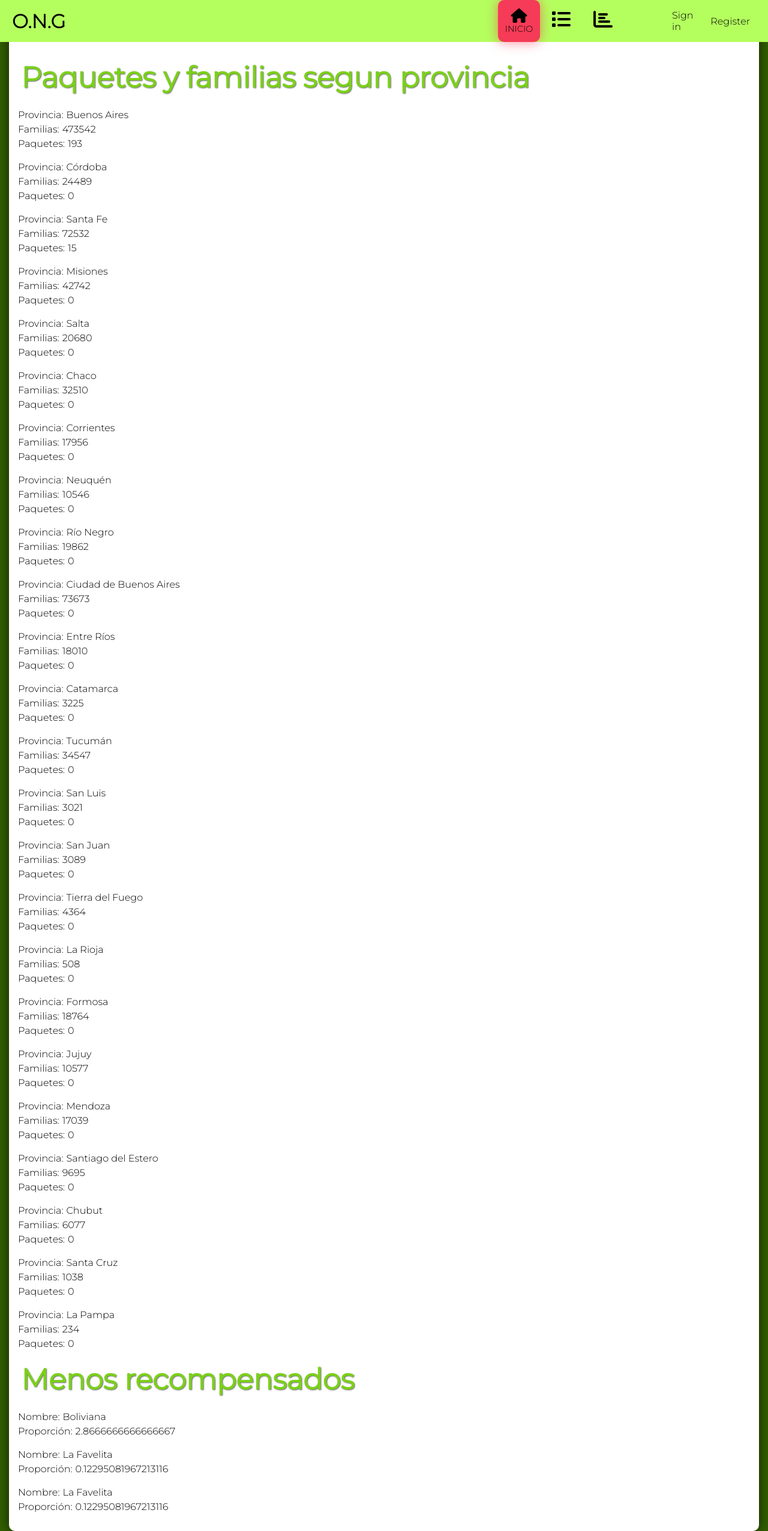
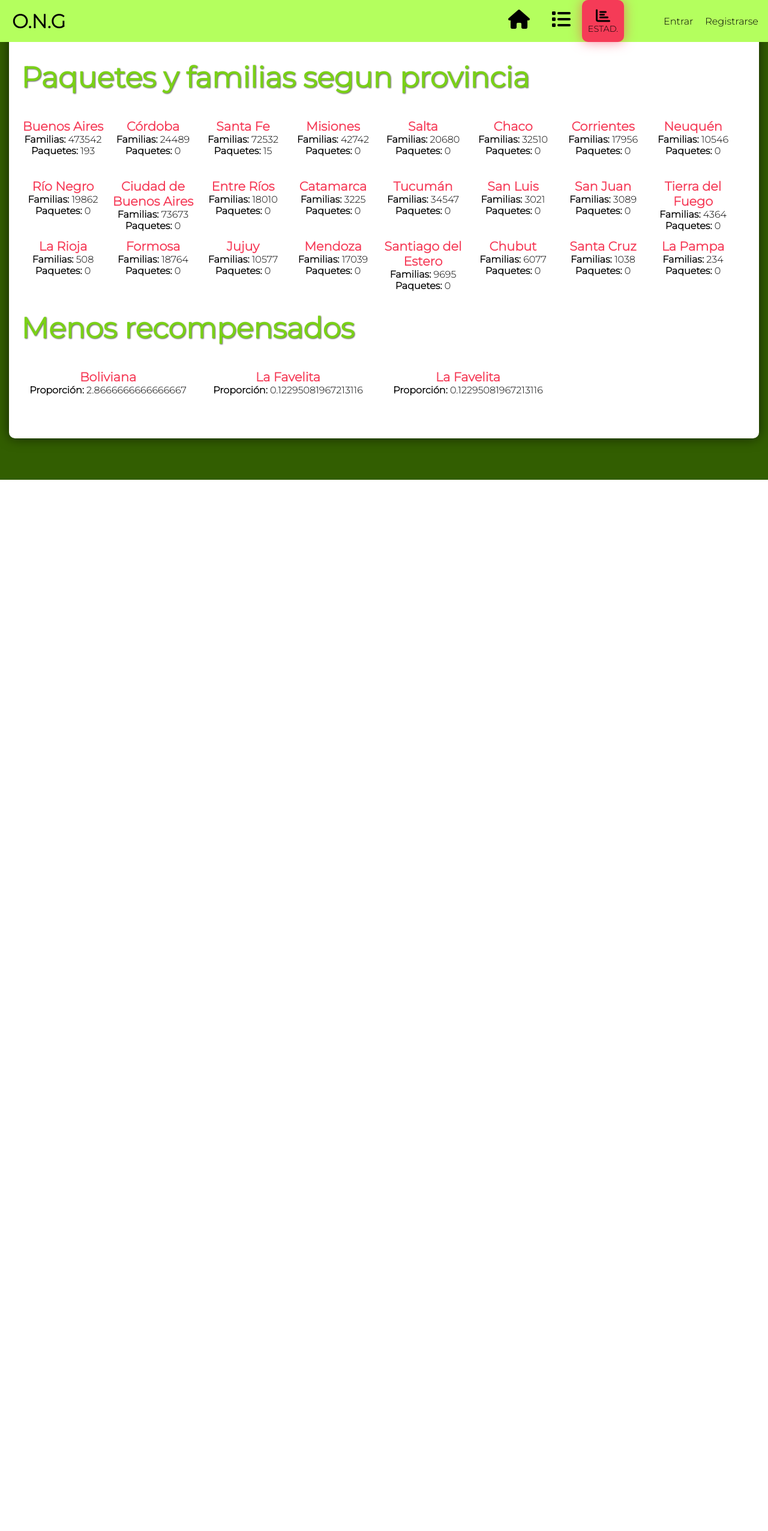
Before and after one commit to JuanICasareski/Desarollo-Sistemas-ONIET-2021, a Flask app: page /estadistica in a window 1280 px wide. Shown: the whole page at 60% size. After the commit the page ends 800 px from the top, so only its background shows below. Run offline with Flask 2, Linux system fonts and the light colour scheme; the visitor is signed in with stand-in values (Sample User, id 1); data comes from the database, SQL or seed files in the repository; some libraries are stand-ins or nearby versions.

Commit message:
final commit

```diff
--- a/static/barrios_style.css
+++ b/static/barrios_style.css
@@ -64,6 +64,12 @@ body {
 .item-table tbody tr {
     border-bottom: 1px solid #555;
     color: #000;
+    height: 60px;
+}
+
+.item-table tbody tr a {
+    text-decoration: none;
+    color: #fff;
 }
 
 .item-table tbody tr:nth-of-type(even) {
--- a/static/stats_style.css
+++ b/static/stats_style.css
@@ -10,17 +10,41 @@ body {
     background: #fff;
 }
 
+.stats-info {
+    display: flex;
+    flex-wrap: wrap;
+    width: 100%;
+}
+
+.stats-info p {
+    width: 150px;
+    height: 100px;
+    text-align: center;
+}
+.stats-info.bigger p {
+    width: 300px;
+    height: 100px;
+    text-align: center;
+}
+
+.stats-info p span {
+    margin: 5px 0;
+}
+
 .stats-block h2 {
     font-size: 3rem;
     font-weight: 800;
-    margin: 20px 5px;
+    margin: 20px 5px 40px 5px;
     color: #7ad117;
     text-shadow: 1px 1px 2px #0009;
 }
 
-.stats-block p {
-    font-size: 1.2rem;
-    font-weight: 500;
-    color: #000;
-    margin-bottom: 15px;
+.stats-header {
+    color: #f53b57;
+    font-size: 1.3rem;
+    font-weight: 700;
 }
+
+.stats-title {
+    font-weight: bold;
+}
--- a/templates/base.html
+++ b/templates/base.html
@@ -1,16 +1,19 @@
 <!DOCTYPE html>
 <html lang="es">
-
 <head>
     <meta charset="UTF-8">
     <meta http-equiv="X-UA-Compatible" content="IE=edge">
     <meta name="viewport" content="width=device-width, initial-scale=1.0">
-    <title>{ % block title % } { % endblock % }</title>
+    <title>
+        {% block title %}
+            O.N.G
+        {% endblock title %}
+    </title>
     <link rel="stylesheet" href="{{ url_for('static', filename='style.css' )}}">
     <script src="https://kit.fontawesome.com/30735d7de8.js" crossorigin="anonymous"></script>
-    {% block other_imports %} {% endblock %}
+    {% block other_imports %}
+    {% endblock other_imports %}
 </head>
-
 <body>
     <header class='header-container'>
         <a href="{{ url_for('index') }}">
@@ -21,19 +24,19 @@
         <div class="navbar">
             <nav class="nav-container">
                 <ul class="nav-list">
-                    <li class="nav-item active">
+                    <li class="nav-item {% block home_active %}{% endblock home_active %}">
                         <a href="{{ url_for('index') }}">
                             <span class="nav-icon"><i class="fas fa-home"></i></span>
                             <span class="nav-text">Inicio</span>
                         </a>
                     </li>
-                    <li class="nav-item">
+                    <li class="nav-item {% block barrio_active %}{% endblock barrio_active %}">
                         <a href="{{ url_for('barrio') }}">
                             <span class="nav-icon"><i class="fas fa-list"></i></span>
                             <span class="nav-text">Barrio</span>
                         </a>
                     </li>
-                    <li class="nav-item">
+                    <li class="nav-item {% block stats_active %}{% endblock stats_active %}">
                         <a href="{{ url_for('estadistica') }}">
                             <span class="nav-icon"><i class="fas fa-chart-bar"></i></span>
                             <span class="nav-text">Estad.</span>
@@ -44,10 +47,10 @@
             </nav>
             <div class="nav-login-container">
                 <a href="{{ url_for('login') }}">
-                    <div class="nav-login-item">Sign in</div>
+                    <div class="nav-login-item">Entrar</div>
                 </a>
                 <a href="{{ url_for('sign_in') }}">
-                    <div class="nav-login-item">Register</div>
+                    <div class="nav-login-item">Registrarse</div>
                 </a>
             </div>
             <div class="hamburger">
@@ -56,16 +59,22 @@
         </div>
     </header>
 
-    {% with messages = get_flashed_messages(with_categories=true) %} {% if messages %} {% for category, message in messages %}
+    {% with messages = get_flashed_messages(with_categories=true) %}
+        {% if messages %}
+            {% for category, message in messages %}
                 <div class="alert alert-{{ category }}">
                     {{ message }}
                     <button type="button" class="close" aria-label="Close">
                         <span aria-hidden="true">&times;</span>
                     </button>
                 </div>
-    {% endfor %} {% endif %} {% endwith %} {% block content %} {% endblock %}
+            {% endfor %}
+        {% endif %}
+    {% endwith %}
+
+    {% block content %}
+    {% endblock content %}
 
     <script src="{{url_for('static', filename='main.js')}}"></script>
 </body>
-
 </html>
--- a/templates/stats.html
+++ b/templates/stats.html
@@ -1,12 +1,25 @@
-{% extends 'base.html' %} {% block title %} O.N.G - Estadísticas {% endblock %} {% block other_imports %}
-<link rel="stylesheet" href="{{ url_for('static', filename='stats_style.css') }}"> {% endblock %} {% block content %}
+{% extends 'base.html' %}
+
+{% block title %}
+    O.N.G - Estadísticas
+{% endblock title %}
+
+{% block other_imports %}
+    <link rel="stylesheet" href="{{ url_for('static', filename='stats_style.css') }}">
+{% endblock other_imports %}
+
+{% block stats_active %}
+    active
+{% endblock stats_active %}
+
+{% block content %}
 <div class="stats-container">
     <div class="stats-block">
         <h2>Paquetes y familias segun provincia</h2>
+        <div class="stats-info">
             {% for provincia, _, familias, paquetes in data %}
             <p>
-            <span class="stats-title">Provincia:</span>
-            <span class="stats-data">{{ provincia[0] }}</span>
+                <span class="stats-header">{{ provincia[0] }}</span>
                 <br>
                 <span class="stats-title">Familias:</span>
                 <span class="stats-data">{{ familias }}</span>
@@ -16,16 +29,19 @@
             </p>
             {% endfor %}
         </div>
+    </div>
 
     <div class="stats-block">
         <h2>Menos recompensados</h2>
+        <div class="stats-info bigger">
             {% for nombre, proporcion in least_rewarded %}
             <p>
-            <span class="stats-title">Nombre:</span>
-            <span class="stats-data">{{ nombre }}</span>
+                <span class="stats-header">{{ nombre }}</span>
                 <br>
                 <span class="stats-title">Proporción:</span>
-            <span class="stats-data">{{ proporcion }}</span> {% endfor %}
+                <span class="stats-data">{{ proporcion }}</span>
+            </p>
+            {% endfor %}
         </div>
     </div>
-{% endblock %}
+    {% endblock content %}
```
Also changed, not shown: templates/barrios.html (+21 -6 lines), templates/home.html (+12 -2 lines), templates/login.html (+18 -5 lines), templates/register.html (+17 -6 lines), templates/update.html (+17 -4 lines), static/banner.jpg (added). Lines whose indentation alone changed are shown as unchanged.
